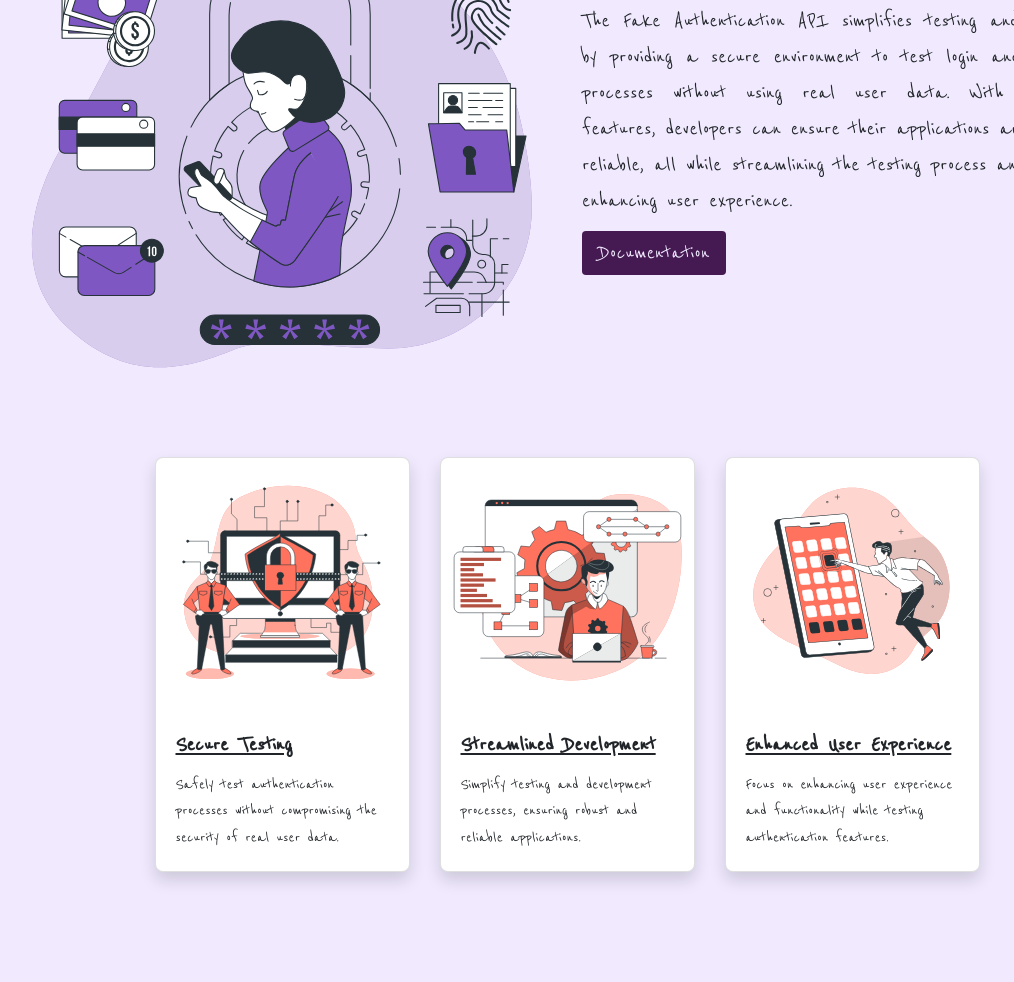
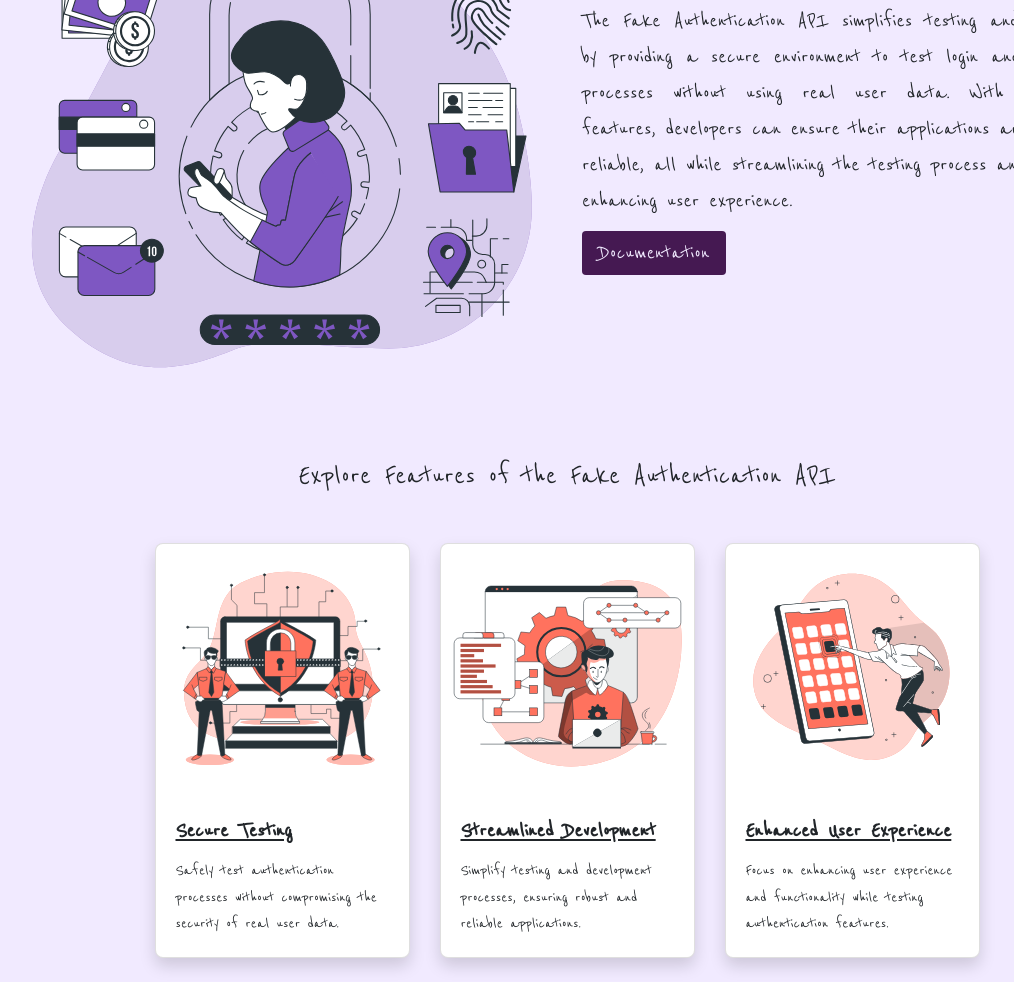
Before and after one commit to rakshixh/FakeAuthentication-API, a website: page website/index.html in a window 1280 px wide. Shown: the part 259-1241 px from the top of the page, without its empty margins (73-1087 px from the left). Before the commit the page ends 1155 px from the top, so only its background shows below. Drawn offline with nearby package versions, Linux system fonts and the light colour scheme.

Commit message:
added heading for the cards

```diff
--- a/website/index.html
+++ b/website/index.html
@@ -93,7 +93,11 @@
       </div>
     </div>
 
-    <div class="container mt-5">
+    <h2 class="text-center m-5">
+      Explore Features of the Fake Authentication API
+    </h2>
+
+    <div class="container mt-4">
       <div class="row d-flex justify-content-center align-items-center">
         <div class="col-md-3 mb-4">
           <div class="card shadow">
```
